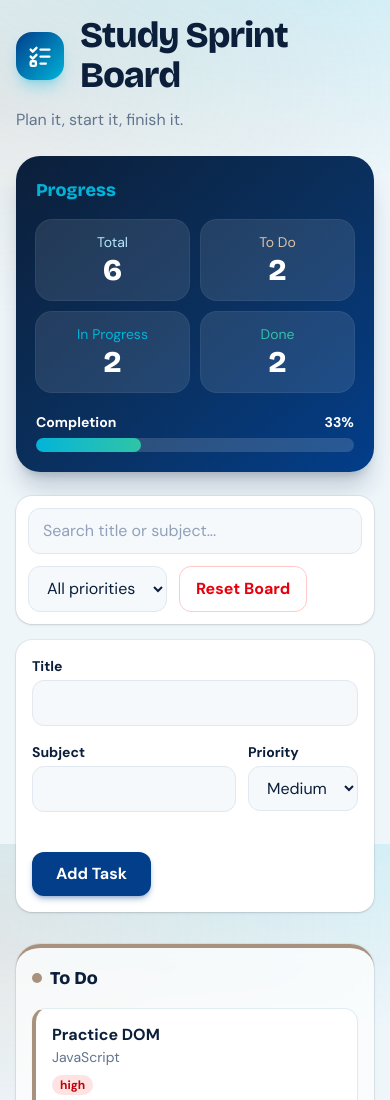
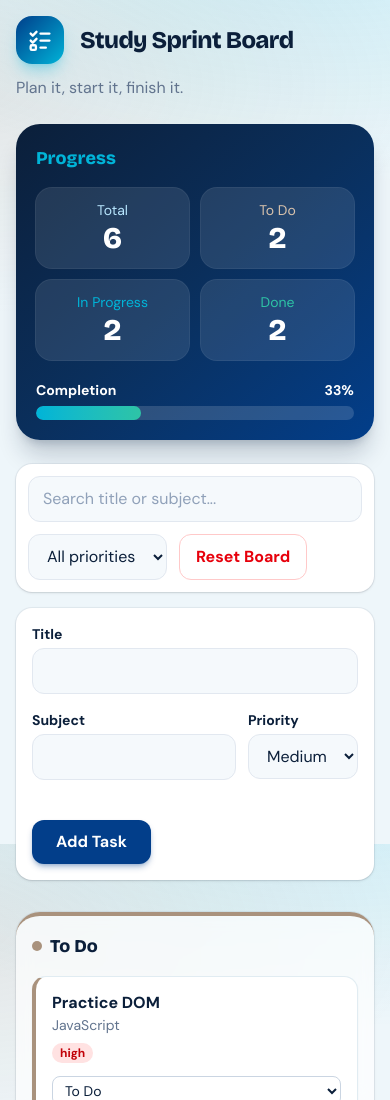
Before and after one commit to mohammadraof/Project_five_Harvard, a website built with Vite: page index.html in a window 390 px wide. Shown: the top 1100 px of the page. Built offline with nearby package versions, Linux system fonts and the light colour scheme.

Commit message:
update responsive design

```diff
--- a/index.html
+++ b/index.html
@@ -29,7 +29,7 @@
       </svg>
     </span>
 
-    <h1 class="font-display text-4xl font-extrabold tracking-tight text-ink md:text-5xl">
+    <h1 class="font-display text-2xl font-extrabold tracking-tight text-ink md:text-5xl">
       Study Sprint Board
     </h1>
   </div>
```
